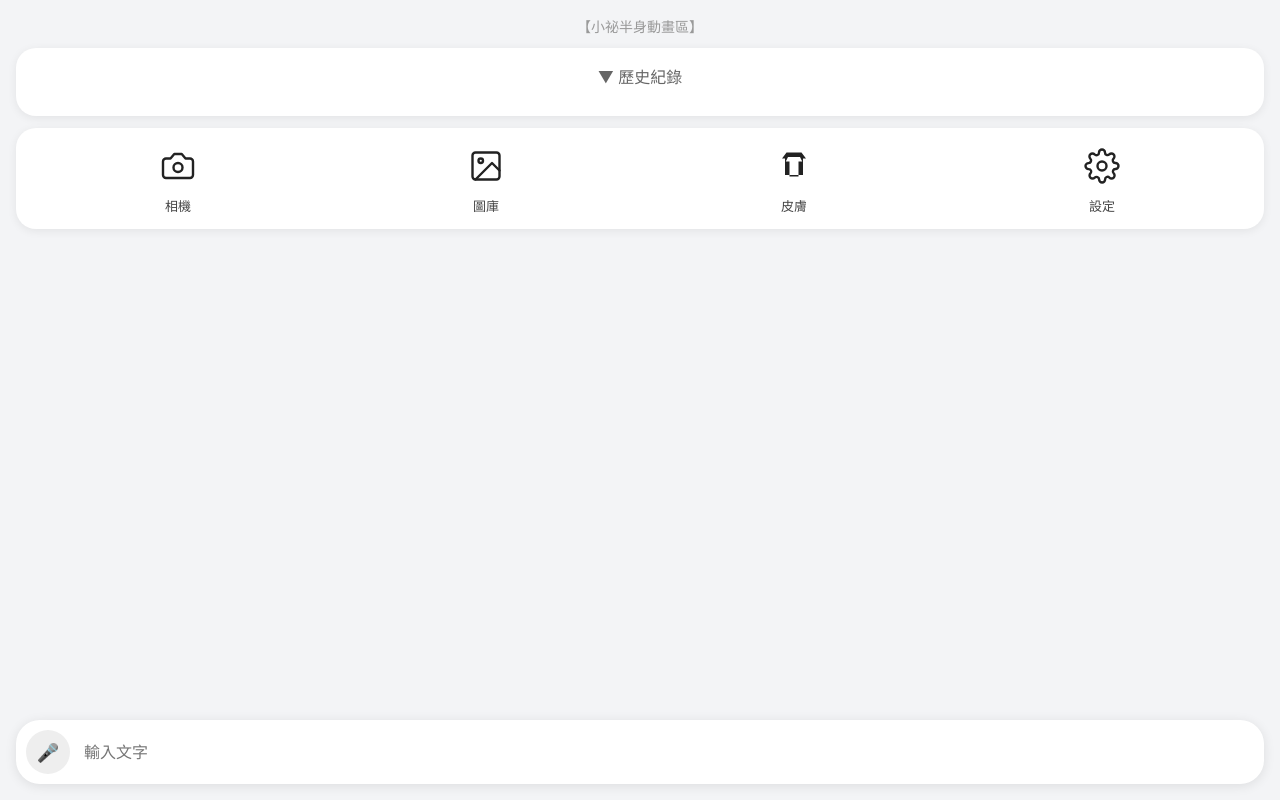
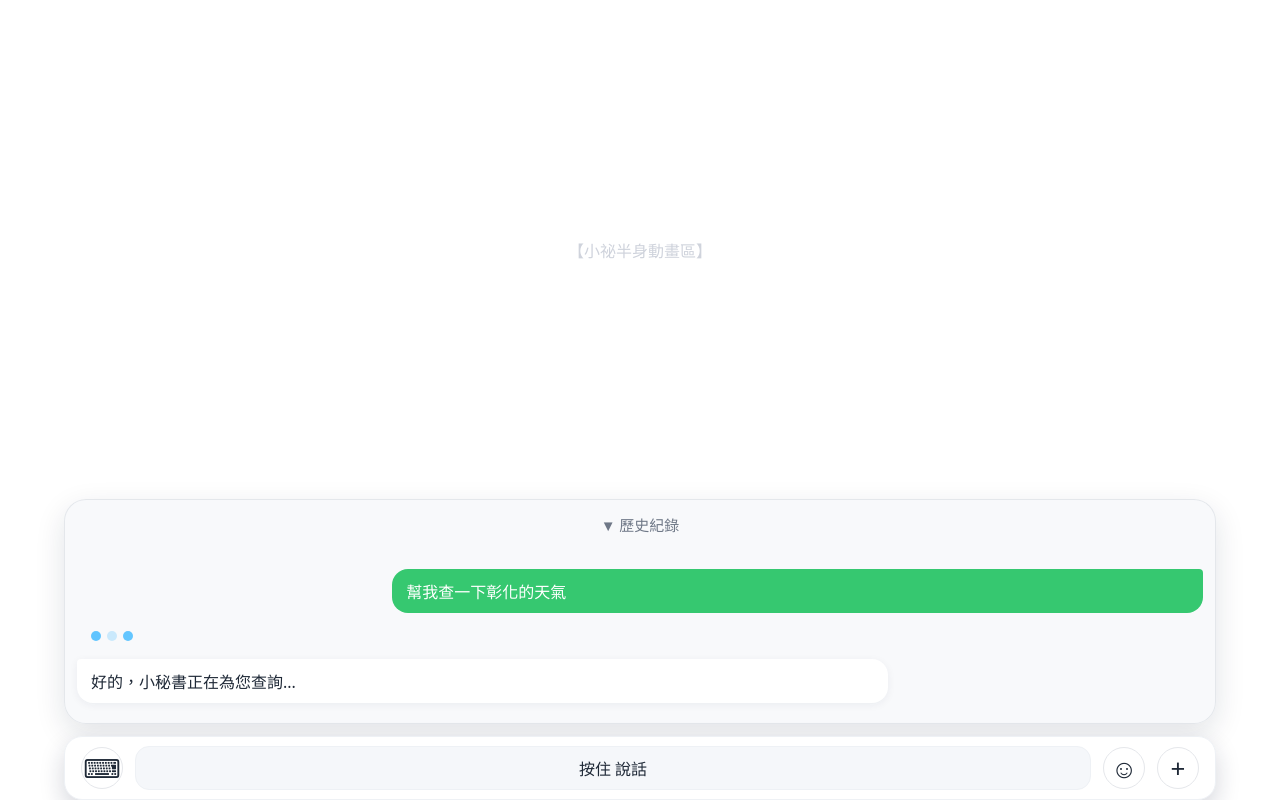
Before and after one commit to jess6827/xiaomi, a plain HTML site: page index.html in a window 1280 px wide. Drawn offline with Linux system fonts and the light colour scheme.

Commit message:
Update index.html

```diff
--- a/index.html
+++ b/index.html
@@ -5,127 +5,170 @@
 <meta name="viewport" content="width=device-width, initial-scale=1.0, maximum-scale=1.0, user-scalable=no">
 <title>小祕</title>
 <style>
-*{margin:0;padding:0;box-sizing:border-box;font-family:system-ui,-apple-system,BlinkMacSystemFont,"Segoe UI",Roboto,sans-serif}
-body{background:#f3f4f6;padding:16px;padding-bottom:140px}
-.anim-area{text-align:center;color:#999;margin-bottom:12px;font-size:14px}
-.history-wrap{background:#fff;border-radius:20px;padding:16px;margin-bottom:12px;box-shadow:0 2px 10px #00000012}
-.history-title{text-align:center;font-size:16px;color:#666;margin-bottom:12px;cursor:pointer}
-.chat-box{display:flex;flex-direction:column;gap:12px}
-.msg{max-width:78%;padding:12px 14px;border-radius:16px;line-height:1.5;font-size:15px}
-.msg.user{background:#22c55e;color:#fff;align-self:flex-end;border-bottom-right-radius:4px}
-.msg.ai{background:#f1f1f1;color:#222;align-self:flex-start;border-bottom-left-radius:4px}
-.ctrl-bar{display:flex;justify-content:space-around;background:#fff;border-radius:20px;padding:14px 8px;margin:12px 0;box-shadow:0 2px 10px #00000012}
-.ctrl-item{display:flex;flex-direction:column;align-items:center;gap:6px;font-size:13px;color:#444}
-.ctrl-icon{width:48px;height:48px;display:flex;align-items:center;justify-content:center}
-.input-wrap{position:fixed;bottom:16px;left:16px;right:16px;background:#fff;border-radius:24px;padding:10px;display:flex;align-items:center;gap:10px;box-shadow:0 2px 12px #00000018}
-#input{flex:1;border:none;outline:none;font-size:16px;padding:8px 4px}
-.btn-send{width:44px;height:44px;border-radius:50%;border:none;background:#22c55e;color:#fff;font-size:18px;cursor:pointer;display:flex;align-items:center;justify-content:center}
-.voice-tip{position:fixed;bottom:80px;left:50%;transform:translateX(-50%);background:#333;color:#fff;padding:12px 20px;border-radius:12px;display:none}
+*{margin:0;padding:0;box-sizing:border-box;font-family:system-ui, sans-serif;}
+html,body{height:100%;overflow:hidden;}
+.wrap{width:100%;height:100%;position:relative;display:flex;flex-direction:column;}
+
+.character-area{
+    flex:4;
+    position:relative;
+    z-index:1;
+}
+.character-area .placeholder{
+    width:100%;height:100%;
+    display:flex;align-items:center;justify-content:center;
+    color:#cfd3dc;font-size:16px;
+}
+
+.chat-container{
+    flex:2;
+    position:relative;
+    z-index:2;
+    display:flex;
+    flex-direction:column;
+    padding:0 5%;
+    gap:12px;
+}
+
+/* 歷史紀錄面板：灰白半透 + 陰影 */
+.chat-panel{
+    flex:1;
+    background: rgba(245, 247, 250, 0.72);
+    border-radius:22px;
+    border: 1px solid rgba(220, 224, 230, 0.7);
+    display:flex;
+    flex-direction:column;
+    box-shadow: 0 10px 30px rgba(20, 30, 60, 0.12);
+    backdrop-filter: blur(10px);
+}
+.panel-title{
+    padding:14px;
+    text-align:center;
+    color:#6f7887;
+    font-size:15px;
+}
+.chat-content{flex:1;padding:12px;overflow-y:auto;}
+
+.msg{margin:8px 0;max-width:72%;}
+.msg.me{margin-left:auto;}
+.msg.me .bubble{
+    background:#36c870;color:#fff;
+    border-radius:16px 4px 16px 16px;
+    padding:10px 14px;font-size:16px;
+}
+.msg.ai{margin-right:auto;}
+.msg.ai .bubble{
+    background:#ffffff;color:#1f2937;
+    border-radius:4px 16px 16px 16px;
+    padding:10px 14px;font-size:16px;
+    box-shadow: 0 2px 8px rgba(20, 30, 60, 0.06);
+}
+.loading{display:flex;gap:6px;padding:10px 14px;}
+.dot{width:10px;height:10px;border-radius:50%;background:#5ec4ff;animation:dot 1.2s infinite;}
+.dot:nth-child(2){animation-delay:0.2s}
+.dot:nth-child(3){animation-delay:0.4s}
+@keyframes dot{0%,40%{opacity:0.3}20%{opacity:1}}
+
+/* 底部輸入列：豆包同款、全圓角、白色、陰影 */
+.bottom-bar{
+    position:relative;
+    min-height:64px;
+    max-height:82px;
+    background:#ffffff;
+    border:1px solid #eef1f5;
+    border-radius:18px;
+    box-shadow: 0 10px 24px rgba(20, 30, 60, 0.18);
+    display:flex;align-items:center;gap:12px;padding:0 16px;
+}
+.bar-btn{
+    width:42px;height:42px;
+    border-radius:50%;
+    border:1px solid #e5e7eb;color:#1f2937;
+    display:grid;place-items:center;
+    font-size:26px;background:#fff;cursor:pointer;
+}
+.voice-btn{
+    flex:1;height:44px;border-radius:14px;
+    background:#f5f7fa;color:#1f2937;
+    border:1px solid #eef1f5;font-size:16px;cursor:pointer;
+}
+
+.more-menu{
+    position:absolute;left:0;right:0;top:100%;
+    background:#ffffff;
+    border:1px solid #e5e7eb;
+    border-radius:18px;
+    padding:16px;display:none;
+    z-index:3;
+    box-shadow: 0 14px 28px rgba(20, 30, 60, 0.18);
+}
+.more-menu.show{display:block;}
+.menu-grid{display:grid;grid-template-columns:repeat(4,1fr);gap:14px;}
+.menu-item{text-align:center;color:#374151;font-size:14px;padding:8px 0;cursor:pointer;}
 </style>
 </head>
 <body>
-<div class="anim-area">【小祕半身動畫區】</div>
-<div class="history-wrap">
-  <div class="history-title">▼ 歷史紀錄</div>
-  <div class="chat-box" id="chat"></div>
+<div class="wrap">
+    <div class="character-area">
+        <div class="placeholder">【小祕半身動畫區】</div>
+    </div>
+    <div class="chat-container">
+        <div class="chat-panel">
+            <div class="panel-title">▼ 歷史紀錄</div>
+            <div class="chat-content">
+                <div class="msg me">
+                    <div class="bubble">幫我查一下彰化的天氣</div>
+                </div>
+                <div class="msg ai">
+                    <div class="loading">
+                        <span class="dot"></span><span class="dot"></span><span class="dot"></span>
+                    </div>
+                </div>
+                <div class="msg ai">
+                    <div class="bubble">好的，小秘書正在為您查詢...</div>
+                </div>
+            </div>
+        </div>
+        <div class="bottom-bar">
+            <button class="bar-btn" id="keyBtn">⌨</button>
+            <button class="voice-btn" id="voiceBtn">按住 說話</button>
+            <button class="bar-btn" id="emojiBtn">☺</button>
+            <button class="bar-btn" id="plusBtn">+</button>
+            <div class="more-menu" id="menu">
+                <div class="menu-grid">
+                    <div class="menu-item">照片庫</div>
+                    <div class="menu-item">拍攝</div>
+                    <div class="menu-item">皮膚</div>
+                    <div class="menu-item">設定</div>
+                </div>
+            </div>
+        </div>
+    </div>
 </div>
-<div class="ctrl-bar">
-  <div class="ctrl-item" onclick="openCam()">
-    <div class="ctrl-icon">
-      <svg width="36" height="36" viewBox="0 0 24 24" fill="none" stroke="#222" stroke-width="1.6" stroke-linecap="round" stroke-linejoin="round">
-        <path d="M14.5 4h-5L7 7H4a2 2 0 0 0-2 2v9a2 2 0 0 0 2 2h16a2 2 0 0 0 2-2V9a2 2 0 0 0-2-2h-3l-2.5-3z"></path>
-        <circle cx="12" cy="13" r="3"></circle>
-      </svg>
-    </div>
-    <span>相機</span>
-  </div>
-  <div class="ctrl-item" onclick="openGallery()">
-    <div class="ctrl-icon">
-      <svg width="36" height="36" viewBox="0 0 24 24" fill="none" stroke="#222" stroke-width="1.6" stroke-linecap="round" stroke-linejoin="round">
-        <rect x="3" y="3" width="18" height="18" rx="2"></rect>
-        <circle cx="8.5" cy="8.5" r="1.5"></circle>
-        <path d="M21 15l-5-5L5 21"></path>
-      </svg>
-    </div>
-    <span>圖庫</span>
-  </div>
-  <div class="ctrl-item" onclick="openSkin()">
-    <div class="ctrl-icon">
-      <svg width="36" height="36" viewBox="0 0 24 24" fill="#222">
-        <path d="M20 7l-3-4H7L4 7h2v11h12V7h2zM9 9H6.5L8 6h8l1.5 3H15v10H9V9z"/>
-      </svg>
-    </div>
-    <span>皮膚</span>
-  </div>
-  <div class="ctrl-item" onclick="openSetting()">
-    <div class="ctrl-icon">
-      <svg width="36" height="36" viewBox="0 0 24 24" fill="none" stroke="#222" stroke-width="1.6" stroke-linecap="round" stroke-linejoin="round">
-        <circle cx="12" cy="12" r="3"></circle>
-        <path d="M19.4 15a1.65 1.65 0 0 0 .33 1.82l.06.06a2 2 0 0 1 0 2.83 2 2 0 0 1-2.83 0l-.06-.06a1.65 1.65 0 0 0-1.82-.33 1.65 1.65 0 0 0-1 1.51V21a2 2 0 0 1-2 2 2 2 0 0 1-2-2v-.09A1.65 1.65 0 0 0 9 19.4a1.65 1.65 0 0 0-1.82.33l-.06.06a2 2 0 0 1-2.83 0 2 2 0 0 1 0-2.83l.06-.06a1.65 1.65 0 0 0 .33-1.82 1.65 1.65 0 0 0-1.51-1H3a2 2 0 0 1-2-2 2 2 0 0 1 2-2h.09A1.65 1.65 0 0 0 4.6 9a1.65 1.65 0 0 0-.33-1.82l-.06-.06a2 2 0 0 1 0-2.83 2 2 0 0 1 2.83 0l.06.06a1.65 1.65 0 0 0 1.82.33H9a1.65 1.65 0 0 0 1-1.51V3a2 2 0 0 1 2-2 2 2 0 0 1 2 2v.09a1.65 1.65 0 0 0 1 1.51 1.65 1.65 0 0 0 1.82-.33l.06-.06a2 2 0 0 1 2.83 0 2 2 0 0 1 0 2.83l-.06.06a1.65 1.65 0 0 0-.33 1.82V9a1.65 1.65 0 0 0 1.51 1H21a2 2 0 0 1 2 2 2 2 0 0 1-2 2h-.09a1.65 1.65 0 0 0-1.51 1z"></path>
-      </svg>
-    </div>
-    <span>設定</span>
-  </div>
-</div>
-<div class="input-wrap">
-  <button id="voiceBtn" class="btn-send" style="background:#eee;color:#222">🎤</button>
-  <input id="input" placeholder="輸入文字" oninput="switchBtn()">
-  <button id="sendBtn" class="btn-send" style="display:none">↵</button>
-</div>
-<div class="voice-tip" id="voiceTip">按住說話，放開送出</div>
 <script>
-let isVoiceMode = false;
-const chatDom = document.getElementById('chat');
-const inputDom = document.getElementById('input');
-const sendBtn = document.getElementById('sendBtn');
+const plusBtn = document.getElementById('plusBtn');
+const menu = document.getElementById('menu');
 const voiceBtn = document.getElementById('voiceBtn');
-const voiceTip = document.getElementById('voiceTip');
+const emojiBtn = document.getElementById('emojiBtn');
+const keyBtn = document.getElementById('keyBtn');
 
-// 切換按鈕：有文字時顯示換行，空的顯示麥克風
-function switchBtn(){
-  if(inputDom.value.trim() !== ''){
-    sendBtn.style.display = 'flex';
-    voiceBtn.style.display = 'none';
-    sendBtn.textContent = '↵';
-  }else{
-    sendBtn.style.display = 'none';
-    voiceBtn.style.display = 'flex';
-  }
+plusBtn.onclick = (e)=>{
+    e.stopPropagation();
+    menu.classList.toggle('show');
 }
-// 換行
-sendBtn.onclick = ()=>{
-  const val = inputDom.value;
-  inputDom.value = val + '\n';
-  inputDom.scrollTop = inputDom.scrollHeight;
+document.body.addEventListener('click',e=>{
+    if(!plusBtn.contains(e.target) && !menu.contains(e.target)) menu.classList.remove('show');
+})
+
+voiceBtn.onmousedown = voiceBtn.ontouchstart = ()=>{
+    voiceBtn.innerText = '放開結束錄音';
 }
-// 麥克風按鈕：長按語音，放開可退回鍵盤
-let voiceTimer = null;
-voiceBtn.addEventListener('mousedown',startVoice);
-voiceBtn.addEventListener('touchstart',startVoice);
-voiceBtn.addEventListener('mouseup',endVoice);
-voiceBtn.addEventListener('mouseleave',endVoice);
-voiceBtn.addEventListener('touchend',endVoice);
+voiceBtn.onmouseup = voiceBtn.ontouchend = ()=>{
+    voiceBtn.innerText = '按住 說話';
+}
 
-function startVoice(){
-  isVoiceMode = true;
-  voiceTip.style.display = 'block';
-}
-function endVoice(){
-  if(!isVoiceMode)return;
-  isVoiceMode = false;
-  voiceTip.style.display = 'none';
-  switchBtn();
-}
-function addMsg(text,type){
-  const div = document.createElement('div');
-  div.className = `msg ${type}`;
-  div.innerText = text;
-  chatDom.appendChild(div);
-}
-function openCam(){alert('開啟相機')}
-function openGallery(){alert('開啟圖庫')}
-function openSkin(){alert('切換皮膚')}
-function openSetting(){alert('開啟設定，填入API Key')}
+emojiBtn.onclick = ()=>alert('表情面板（待開發）');
+keyBtn.onclick = ()=>alert('切換文字輸入（待開發）');
 </script>
 </body>
 </html>
```
